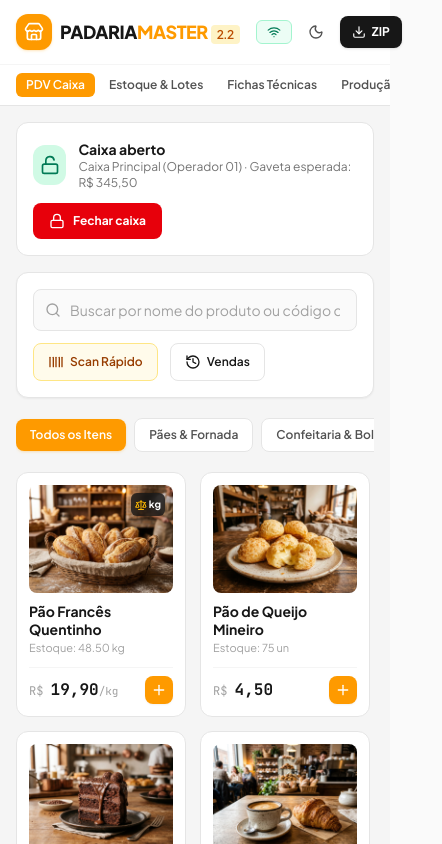
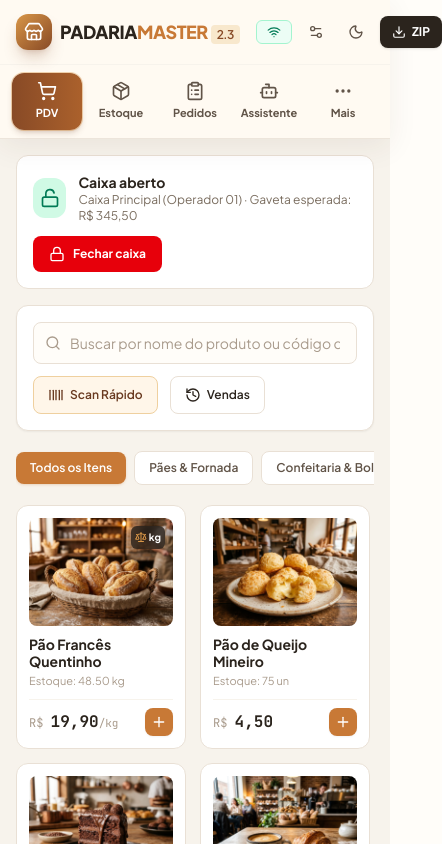
Before and after one commit to ferreiramartinsd983-svg/Padaria-pdv, a React (Vite) app: page / in a window 390 px wide. Shown: the top 844 px of the page, 442 px wide, since content can reach past the window. Built offline with nearby package versions, Linux system fonts and the light colour scheme.

Commit message:
Add premium navigation and color palette settings

```diff
--- a/src/App.tsx
+++ b/src/App.tsx
@@ -100,7 +100,7 @@ export default function App() {
         {viewMode === 'tablet' && (
           <div className="w-full max-w-[1024px] bg-white dark:bg-neutral-900 border-8 border-neutral-800 dark:border-neutral-700 rounded-3xl p-4 shadow-2xl overflow-hidden min-h-[640px]">
             <div className="flex items-center justify-between pb-2 mb-3 border-b border-neutral-200 dark:border-neutral-800 text-[11px] text-neutral-400">
-              <span className="font-bold">Tablet POS Padaria Master 2.2 (10.1" Touch)</span>
+              <span className="font-bold">Tablet POS Padaria Master 2.3 (10.1" Touch)</span>
               <span>1280 x 800 · Android 15</span>
             </div>
             {currentTab === 'pdv' && (
@@ -156,7 +156,7 @@ export default function App() {
 
       {/* Footer simples e profissional */}
       <footer className="py-4 border-t border-neutral-200 dark:border-neutral-800 text-center text-xs text-neutral-400 bg-white/50 dark:bg-neutral-900/50">
-        <p>Padaria Master 2.2 · Gestão da padaria neste dispositivo</p>
+        <p>Padaria Master 2.3 · Gestão da padaria neste dispositivo</p>
       </footer>
     </div>
   );
--- a/src/components/Header.tsx
+++ b/src/components/Header.tsx
@@ -8,7 +8,22 @@ import {
   Tablet,
   Monitor,
   Wifi,
-  WifiOff
+  WifiOff,
+  ShoppingCart,
+  Package,
+  ClipboardList,
+  Bot,
+  MoreHorizontal,
+  X,
+  ChefHat,
+  NotebookPen,
+  Wallet,
+  ChartNoAxesCombined,
+  RefreshCw,
+  CodeXml,
+  Factory,
+  Settings2,
+  Check,
 } from 'lucide-react';
 import { downloadAndroidProjectZip } from '../services/projectFiles';
 
@@ -36,6 +51,14 @@ export const Header: React.FC<HeaderProps> = ({
   isAndroidApp
 }) => {
   const [isDownloading, setIsDownloading] = React.useState(false);
+  const [isMoreMenuOpen, setIsMoreMenuOpen] = React.useState(false);
+  const [isAppearanceOpen, setIsAppearanceOpen] = React.useState(false);
+  const [palette, setPalette] = React.useState(() => { const saved = localStorage.getItem('padaria_master_palette'); return ['caramelo', 'oceano', 'floresta', 'ameixa'].includes(saved || '') ? saved! : 'caramelo'; });
+
+  React.useEffect(() => {
+    document.documentElement.dataset.palette = palette;
+    localStorage.setItem('padaria_master_palette', palette);
+  }, [palette]);
 
   const handleDownloadZip = async () => {
     setIsDownloading(true);
@@ -60,35 +83,42 @@ export const Header: React.FC<HeaderProps> = ({
     { id: 'android', label: 'Código Android' },
   ].filter((link) => !isAndroidApp || link.id !== 'android');
 
+  const paletteOptions = [
+    { id: 'caramelo', label: 'Caramelo', colors: ['#f8e8cd', '#d99748', '#c87936', '#884a26'] },
+    { id: 'oceano', label: 'Azul oceano', colors: ['#dbeafe', '#60a5fa', '#2563eb', '#1e3a8a'] },
+    { id: 'floresta', label: 'Verde floresta', colors: ['#dcfce7', '#4ade80', '#27845a', '#14532d'] },
+    { id: 'ameixa', label: 'Ameixa', colors: ['#f3e8ff', '#c084fc', '#9333ea', '#581c87'] },
+  ];
+
   return (
-    <header className="sticky top-0 z-40 bg-white/95 dark:bg-neutral-900/95 backdrop-blur-md border-b border-neutral-200 dark:border-neutral-800 transition-colors">
+    <header className="sticky top-0 z-40 bg-[#fffaf3]/95 dark:bg-neutral-900/95 backdrop-blur-xl border-b border-neutral-200/80 dark:border-neutral-800/80 shadow-[0_8px_28px_rgba(72,46,24,0.07)] transition-colors">
       <div className="max-w-7xl mx-auto px-4 sm:px-6 h-16 flex items-center justify-between gap-4">
         {/* Zone 1: Brand Wordmark */}
         <div
           onClick={() => onSelectTab('pdv')}
           className="flex items-center gap-2 cursor-pointer shrink-0 group"
         >
-          <div className="w-9 h-9 rounded-xl bg-amber-500 flex items-center justify-center text-white shadow-sm shadow-amber-500/20 group-hover:scale-105 transition-transform">
+          <div className="w-9 h-9 rounded-xl bg-gradient-to-br from-amber-400 to-amber-700 flex items-center justify-center text-white shadow-lg shadow-amber-700/25 group-hover:scale-105 transition-transform">
             <Store className="w-5 h-5" />
           </div>
           <div>
             <span className="font-extrabold text-lg tracking-tight text-neutral-900 dark:text-neutral-50 whitespace-nowrap">
-              PADARIA<span className="text-amber-500">MASTER</span> <span className="text-xs font-semibold px-1.5 py-0.5 rounded bg-amber-100 dark:bg-amber-950/60 text-amber-700 dark:text-amber-400">2.2</span>
+              PADARIA<span className="text-amber-500">MASTER</span> <span className="text-xs font-semibold px-1.5 py-0.5 rounded bg-amber-100 dark:bg-amber-950/60 text-amber-700 dark:text-amber-400">2.3</span>
             </span>
           </div>
         </div>
 
         {/* Zone 2: Navigation Links */}
-        <nav className="hidden lg:flex items-center gap-1 xl:gap-2 overflow-x-auto no-scrollbar py-1">
+        <nav className="hidden lg:flex items-center gap-1 xl:gap-1.5 overflow-x-auto no-scrollbar py-1 px-1">
           {navLinks.map((link) => {
             const isActive = currentTab === link.id;
             return (
               <button
                 key={link.id}
                 onClick={() => onSelectTab(link.id)}
-                className={`px-3 py-1.5 text-xs xl:text-sm font-semibold rounded-lg transition-colors whitespace-nowrap shrink-0 ${
+                className={`px-3 py-2 text-xs xl:text-[13px] font-semibold rounded-xl transition-all whitespace-nowrap shrink-0 border border-transparent ${
                   isActive
-                    ? 'bg-amber-500 text-white shadow-xs'
+                    ? 'bg-gradient-to-r from-amber-700 to-amber-600 text-white shadow-md shadow-amber-700/20 ring-1 ring-amber-400/40 -translate-y-0.5'
                     : 'text-neutral-600 dark:text-neutral-400 hover:text-neutral-900 dark:hover:text-neutral-100 hover:bg-neutral-100 dark:hover:bg-neutral-800'
                 }`}
               >
@@ -144,13 +174,12 @@ export const Header: React.FC<HeaderProps> = ({
             </button>
           </div>
 
-          {/* Theme Toggle */}
-          <button
-            onClick={onToggleTheme}
-            aria-label="Alternar tema claro/escuro"
-            className="p-2 rounded-lg text-neutral-600 dark:text-neutral-400 hover:bg-neutral-100 dark:hover:bg-neutral-800 transition-colors"
-          >
-            {isDark ? <Sun className="w-4 h-4" /> : <Moon className="w-4 h-4" />}
+          {/* Theme and appearance controls */}
+          <button onClick={() => { setIsMoreMenuOpen(false); setIsAppearanceOpen(open => !open); }} aria-label="Configurações de aparência" aria-expanded={isAppearanceOpen} aria-controls="appearance-menu" className={`rounded-xl p-2 transition-colors ${isAppearanceOpen ? 'bg-amber-100 text-amber-800 dark:bg-amber-950 dark:text-amber-300' : 'text-neutral-600 hover:bg-neutral-100 dark:text-neutral-400 dark:hover:bg-neutral-800'}`}>
+            <Settings2 className="h-4 w-4" />
+          </button>
+          <button onClick={onToggleTheme} aria-label={isDark ? 'Ativar tema claro' : 'Ativar tema escuro'} className="rounded-xl p-2 text-neutral-600 transition-colors hover:bg-neutral-100 dark:text-neutral-400 dark:hover:bg-neutral-800">
+            {isDark ? <Sun className="h-4 w-4" /> : <Moon className="h-4 w-4" />}
           </button>
 
           {/* Download Android Studio Project ZIP */}
@@ -166,25 +195,42 @@ export const Header: React.FC<HeaderProps> = ({
         </div>
       </div>
 
-      {/* Mobile nav drawer strip */}
-      <div className="lg:hidden flex items-center gap-1 px-4 py-2 overflow-x-auto no-scrollbar border-t border-neutral-100 dark:border-neutral-800">
-        {navLinks.map((link) => {
-          const isActive = currentTab === link.id;
-          return (
-            <button
-              key={link.id}
-              onClick={() => onSelectTab(link.id)}
-              className={`px-2.5 py-1 text-xs font-semibold rounded-md transition-colors whitespace-nowrap shrink-0 ${
-                isActive
-                  ? 'bg-amber-500 text-white'
-                  : 'text-neutral-600 dark:text-neutral-400 hover:bg-neutral-100 dark:hover:bg-neutral-800'
-              }`}
-            >
-              {link.label}
-            </button>
-          );
+      {/* Mobile quick navigation and categorized menu */}
+      <nav aria-label="Navegação principal móvel" className="lg:hidden flex items-center justify-between gap-1 px-3 py-2 border-t border-neutral-100 dark:border-neutral-800">
+        {[
+          { id: 'pdv', label: 'PDV', Icon: ShoppingCart },
+          { id: 'stock', label: 'Estoque', Icon: Package },
+          { id: 'orders', label: 'Pedidos', Icon: ClipboardList },
+          { id: 'assistant', label: 'Assistente', Icon: Bot },
+        ].map(({ id, label, Icon }) => {
+          const active = currentTab === id;
+          return <button key={id} onClick={() => { onSelectTab(id); setIsMoreMenuOpen(false); }} aria-current={active ? 'page' : undefined} className={`flex min-w-0 flex-1 flex-col items-center gap-1 rounded-xl px-2 py-2 text-[11px] font-bold transition-colors ${active ? 'bg-gradient-to-r from-amber-700 to-amber-600 text-white shadow-md shadow-amber-800/20 ring-1 ring-amber-400/40' : 'text-neutral-600 hover:bg-neutral-100 dark:text-neutral-300 dark:hover:bg-neutral-800'}`}><Icon className="h-5 w-5"/><span className="truncate">{label}</span></button>;
         })}
-      </div>
+        <button onClick={() => { setIsAppearanceOpen(false); setIsMoreMenuOpen(open => !open); }} aria-expanded={isMoreMenuOpen} aria-controls="mobile-more-menu" aria-label={isMoreMenuOpen ? 'Fechar menu' : 'Abrir mais opções'} className={`flex min-w-0 flex-1 flex-col items-center gap-1 rounded-xl px-2 py-2 text-[11px] font-bold transition-colors ${isMoreMenuOpen || navLinks.some(link => link.id === currentTab && !['pdv', 'stock', 'orders', 'assistant'].includes(link.id)) ? 'bg-amber-100 text-amber-800 dark:bg-amber-950 dark:text-amber-300' : 'text-neutral-600 hover:bg-neutral-100 dark:text-neutral-300 dark:hover:bg-neutral-800'}`}>
+          {isMoreMenuOpen ? <X className="h-5 w-5"/> : <MoreHorizontal className="h-5 w-5"/>}<span>Mais</span>
+        </button>
+      </nav>
+      {isMoreMenuOpen && <div id="mobile-more-menu" className="lg:hidden absolute left-3 right-3 top-full z-50 max-h-[75vh] overflow-y-auto rounded-2xl border border-neutral-200 bg-white p-4 shadow-2xl dark:border-neutral-700 dark:bg-neutral-900">
+        <div className="mb-3 flex items-center justify-between"><div><h2 className="font-extrabold">Menu</h2><p className="text-xs text-neutral-500">Acesse as outras áreas da padaria</p></div><button onClick={() => setIsMoreMenuOpen(false)} aria-label="Fechar menu" className="rounded-lg p-2 hover:bg-neutral-100 dark:hover:bg-neutral-800"><X className="h-4 w-4"/></button></div>
+        {[
+          { title: 'Produção', ids: ['recipes', 'operations', 'voice-notes'] },
+          { title: 'Gestão', ids: ['cash', 'finance'] },
+          { title: 'Sistema', ids: ['sync', 'android'] },
+        ].map(group => {
+          const links = navLinks.filter(link => group.ids.includes(link.id));
+          if (!links.length) return null;
+          return <section key={group.title} className="mb-4 last:mb-0"><h3 className="mb-2 text-[11px] font-extrabold uppercase tracking-wider text-neutral-400">{group.title}</h3><div className="grid grid-cols-2 gap-2">{links.map(link => {
+            const active = currentTab === link.id;
+            const Icon = link.id === 'recipes' ? ChefHat : link.id === 'operations' ? Factory : link.id === 'voice-notes' ? NotebookPen : link.id === 'cash' ? Wallet : link.id === 'finance' ? ChartNoAxesCombined : link.id === 'sync' ? RefreshCw : CodeXml;
+            return <button key={link.id} onClick={() => { onSelectTab(link.id); setIsMoreMenuOpen(false); }} aria-current={active ? 'page' : undefined} className={`flex min-h-14 items-center gap-3 rounded-xl border p-3 text-left text-sm font-semibold transition-colors ${active ? 'border-amber-500 bg-amber-50 text-amber-900 dark:bg-amber-950/40 dark:text-amber-200' : 'border-neutral-200 hover:border-amber-300 hover:bg-neutral-50 dark:border-neutral-700 dark:hover:bg-neutral-800'}`}><Icon className={`h-5 w-5 shrink-0 ${active ? 'text-amber-600' : 'text-neutral-500'}`}/><span>{link.label}</span></button>;
+          })}</div></section>;
+        })}
+      </div>}
+      {isAppearanceOpen && <section id="appearance-menu" aria-label="Configurações de aparência" className="absolute right-3 top-full z-50 mt-2 w-[min(24rem,calc(100vw-1.5rem))] rounded-2xl border border-neutral-200 bg-white p-4 shadow-2xl dark:border-neutral-700 dark:bg-neutral-900">
+        <div className="mb-4 flex items-center justify-between"><div><h2 className="font-extrabold">Aparência</h2><p className="text-xs text-neutral-500">Escolha as cores do seu app</p></div><button onClick={() => setIsAppearanceOpen(false)} aria-label="Fechar configurações" className="rounded-lg px-2 py-1 text-sm text-neutral-500 hover:bg-neutral-100 dark:hover:bg-neutral-800">Fechar</button></div>
+        <div className="mb-4 flex items-center justify-between rounded-xl bg-neutral-100 p-3 dark:bg-neutral-800"><div><p className="text-sm font-semibold">Tema {isDark ? 'escuro' : 'claro'}</p><p className="text-xs text-neutral-500">Alterne entre claro e escuro</p></div><button onClick={onToggleTheme} className="rounded-lg bg-white px-3 py-2 text-xs font-bold text-neutral-800 shadow-sm dark:bg-neutral-700 dark:text-neutral-100">{isDark ? 'Ativar claro' : 'Ativar escuro'}</button></div>
+        <h3 className="mb-2 text-[11px] font-extrabold uppercase tracking-wider text-neutral-400">Paleta de cores</h3><div className="grid grid-cols-2 gap-2">{paletteOptions.map(option => {const active=palette===option.id;return <button key={option.id} onClick={() => setPalette(option.id)} aria-pressed={active} className={`flex items-center justify-between rounded-xl border p-3 text-left text-sm font-semibold transition-all ${active ? 'border-amber-500 bg-amber-50 ring-2 ring-amber-200 dark:bg-amber-950/40 dark:ring-amber-900' : 'border-neutral-200 hover:border-neutral-400 dark:border-neutral-700'}`}><span>{option.label}</span><span className="flex items-center gap-0.5">{option.colors.map(color=><span key={color} className="h-3.5 w-3.5 rounded-full ring-1 ring-black/10" style={{backgroundColor:color}}/>)}{active&&<Check className="ml-1 h-4 w-4 text-amber-700 dark:text-amber-300"/>}</span></button>})}</div>
+      </section>}
     </header>
   );
 };
--- a/src/components/SyncModule.tsx
+++ b/src/components/SyncModule.tsx
@@ -166,7 +166,7 @@ export const SyncModule: React.FC<SyncModuleProps> = ({ onDatabaseRestored }) =>
                 <span>Dados locais deste aparelho</span>
               </h3>
               <span className="text-xs font-mono tabular-nums text-neutral-500">
-                v2.2.0 (armazenamento local)
+                v2.3.0 (armazenamento local)
               </span>
             </div>
 
--- a/src/index.css
+++ b/src/index.css
@@ -5,6 +5,73 @@
 @theme {
   --font-sans: 'Plus Jakarta Sans', system-ui, -apple-system, sans-serif;
   --font-mono: 'JetBrains Mono', monospace;
+
+  /* Paleta premium de creme, cacau e caramelo */
+  --color-neutral-50: #fffdf9;
+  --color-neutral-100: #f7f3ec;
+  --color-neutral-200: #e9e0d5;
+  --color-neutral-300: #d8cbbc;
+  --color-neutral-400: #a99b8c;
+  --color-neutral-500: #796c5e;
+  --color-neutral-600: #615448;
+  --color-neutral-700: #4b4035;
+  --color-neutral-800: #3a3027;
+  --color-neutral-900: #2b241d;
+  --color-neutral-950: #17130f;
+  --color-amber-50: #fff6e9;
+  --color-amber-100: #f8e8cd;
+  --color-amber-200: #efd09f;
+  --color-amber-300: #e4b66e;
+  --color-amber-400: #d99748;
+  --color-amber-500: #c87936;
+  --color-amber-600: #ab612c;
+  --color-amber-700: #884a26;
+  --color-amber-800: #69391f;
+  --color-amber-900: #4a2919;
+  --color-amber-950: #2e1a10;
+}
+
+
+[data-palette="oceano"] {
+  --color-amber-50: #eff6ff;
+  --color-amber-100: #dbeafe;
+  --color-amber-200: #bfdbfe;
+  --color-amber-300: #93c5fd;
+  --color-amber-400: #60a5fa;
+  --color-amber-500: #2563eb;
+  --color-amber-600: #1d4ed8;
+  --color-amber-700: #1e40af;
+  --color-amber-800: #1e3a8a;
+  --color-amber-900: #172554;
+  --color-amber-950: #0b142d;
+}
+
+[data-palette="floresta"] {
+  --color-amber-50: #f0fdf4;
+  --color-amber-100: #dcfce7;
+  --color-amber-200: #bbf7d0;
+  --color-amber-300: #86efac;
+  --color-amber-400: #4ade80;
+  --color-amber-500: #27845a;
+  --color-amber-600: #21734e;
+  --color-amber-700: #166534;
+  --color-amber-800: #14532d;
+  --color-amber-900: #103f24;
+  --color-amber-950: #092a18;
+}
+
+[data-palette="ameixa"] {
+  --color-amber-50: #faf5ff;
+  --color-amber-100: #f3e8ff;
+  --color-amber-200: #e9d5ff;
+  --color-amber-300: #d8b4fe;
+  --color-amber-400: #c084fc;
+  --color-amber-500: #9333ea;
+  --color-amber-600: #7e22ce;
+  --color-amber-700: #6b21a8;
+  --color-amber-800: #581c87;
+  --color-amber-900: #3b0764;
+  --color-amber-950: #260543;
 }
 
 /* Custom thermal receipt print styling */
@@ -29,6 +96,17 @@
   }
 }
 
+/* Interações com acabamento consistente e foco acessível */
+:focus-visible {
+  outline: 3px solid var(--color-amber-400);
+  outline-offset: 2px;
+}
+
+::selection {
+  background: var(--color-amber-200);
+  color: #2b241d;
+}
+
 /* Smooth transitions */
 * {
   -webkit-tap-highlight-color: transparent;
--- a/src/services/projectFiles.ts
+++ b/src/services/projectFiles.ts
@@ -139,8 +139,8 @@ android {
         applicationId = "com.padariamaster.app"
         minSdk = 26
         targetSdk = 35
-        versionCode = 202
-        versionName = "2.2.0"
+        versionCode = 203
+        versionName = "2.3.0"
 
         testInstrumentationRunner = "androidx.test.runner.AndroidJUnitRunner"
         vectorDrawables {
```
Also changed, not shown: 1 other file (tests, documents, lock files or other folders).
